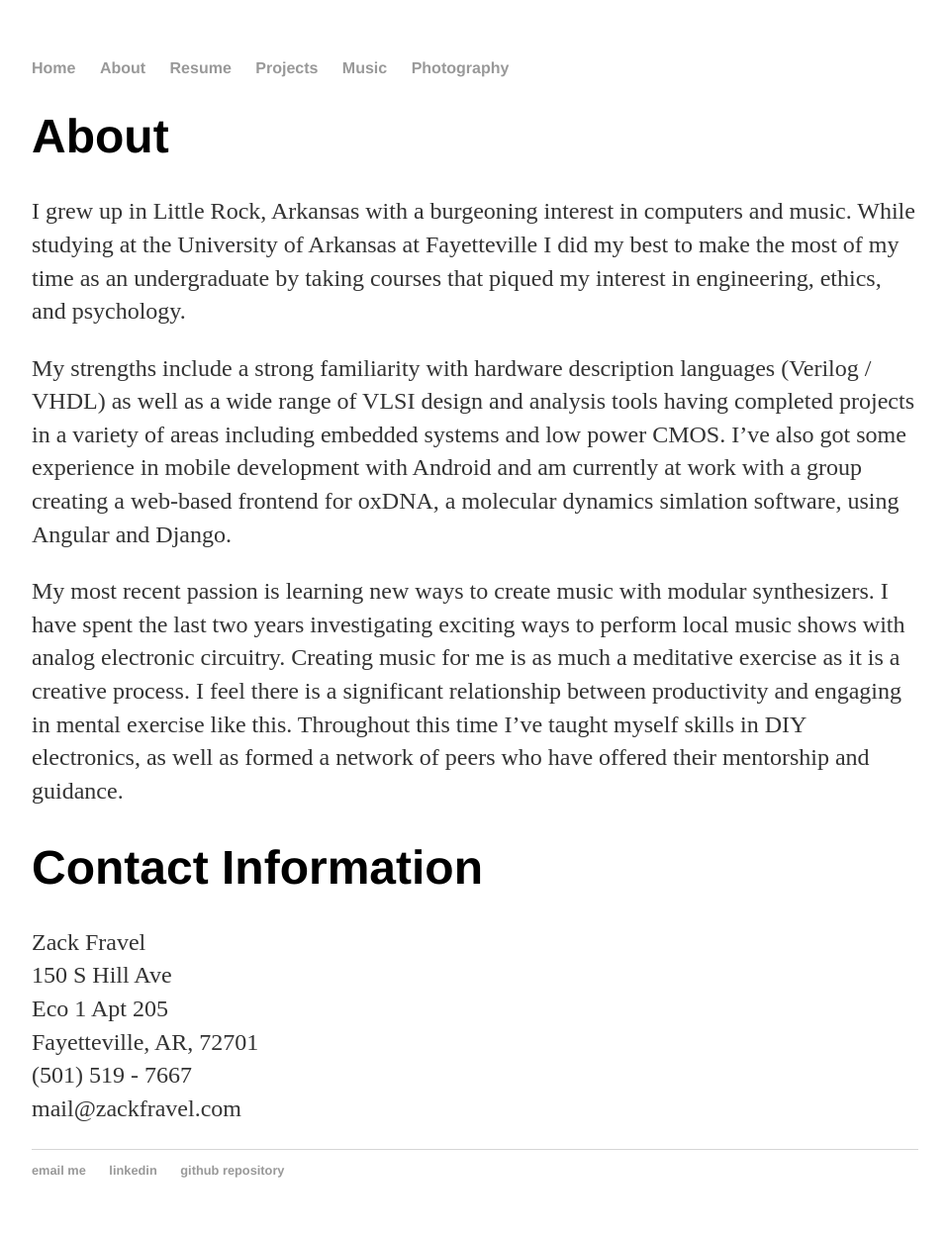
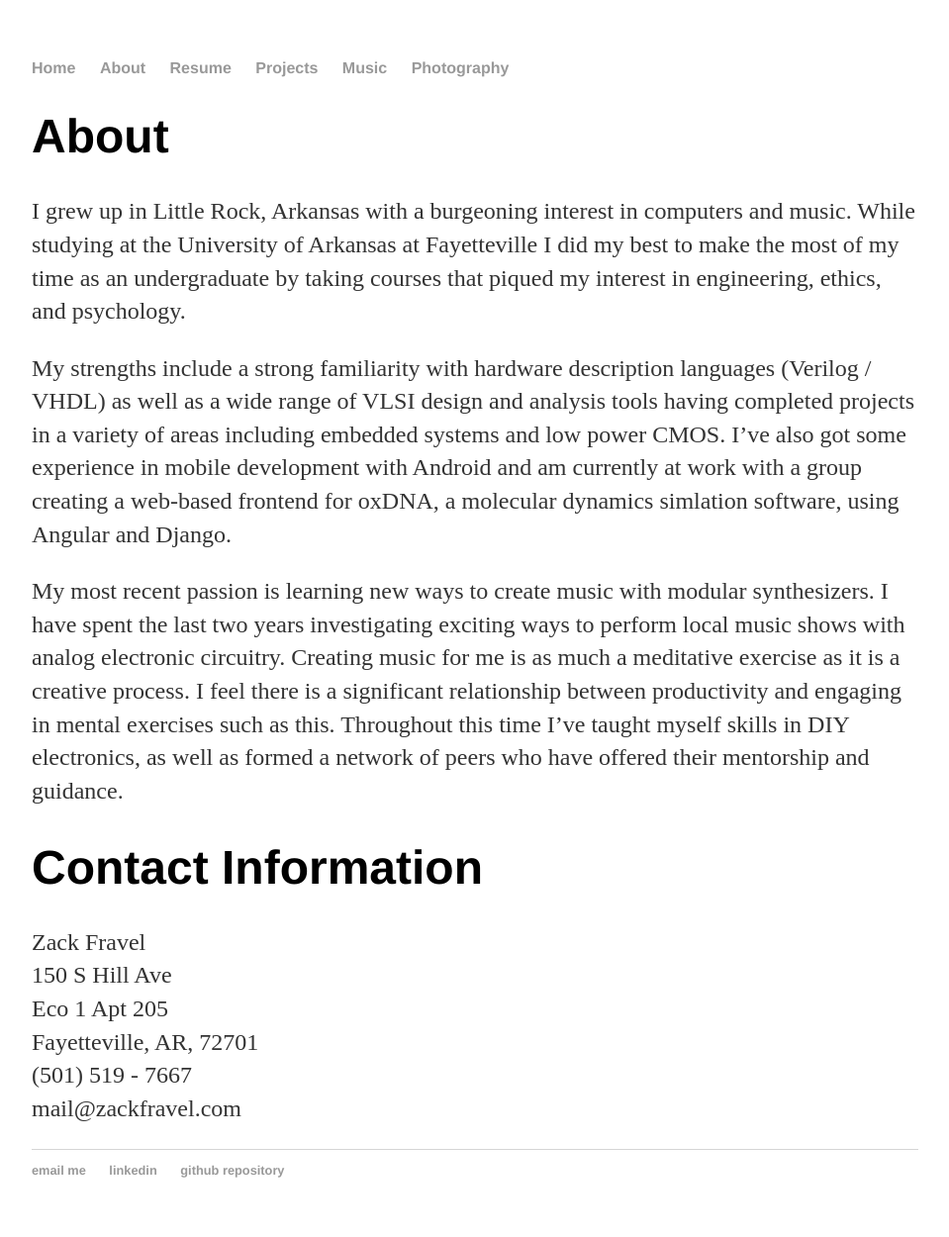
Before and after one commit to zackfravel/zackfravel.github.io, a Jekyll site: the page built from about/index.md, in a window 1280 px wide. Shown: the whole page at 99% size, without its empty margins (160-1119 px from the left). Built offline with Jekyll 4.4.1, drawn with Linux system fonts in a browser that asks for light colours.

Commit message:
Update index.md

```diff
--- a/about/index.md
+++ b/about/index.md
@@ -7,7 +7,7 @@
 
 My strengths include a strong familiarity with hardware description languages (Verilog / VHDL) as well as a wide range of VLSI design and analysis tools having completed projects in a variety of areas including embedded systems and low power CMOS. I've also got some experience in mobile development with Android and am currently at work with a group creating a web-based frontend for oxDNA, a molecular dynamics simlation software, using Angular and Django.
 
-My most recent passion is learning new ways to create music with modular synthesizers. I have spent the last two years investigating exciting ways to perform local music shows with analog electronic circuitry. Creating music for me is as much a meditative exercise as it is a creative process. I feel there is a significant relationship between productivity and engaging in mental exercise like this. Throughout this time I've taught myself skills in DIY electronics, as well as formed a network of peers who have offered their mentorship and guidance.
+My most recent passion is learning new ways to create music with modular synthesizers. I have spent the last two years investigating exciting ways to perform local music shows with analog electronic circuitry. Creating music for me is as much a meditative exercise as it is a creative process. I feel there is a significant relationship between productivity and engaging in mental exercises such as this. Throughout this time I've taught myself skills in DIY electronics, as well as formed a network of peers who have offered their mentorship and guidance.
 
 # Contact Information
 Zack Fravel
```
